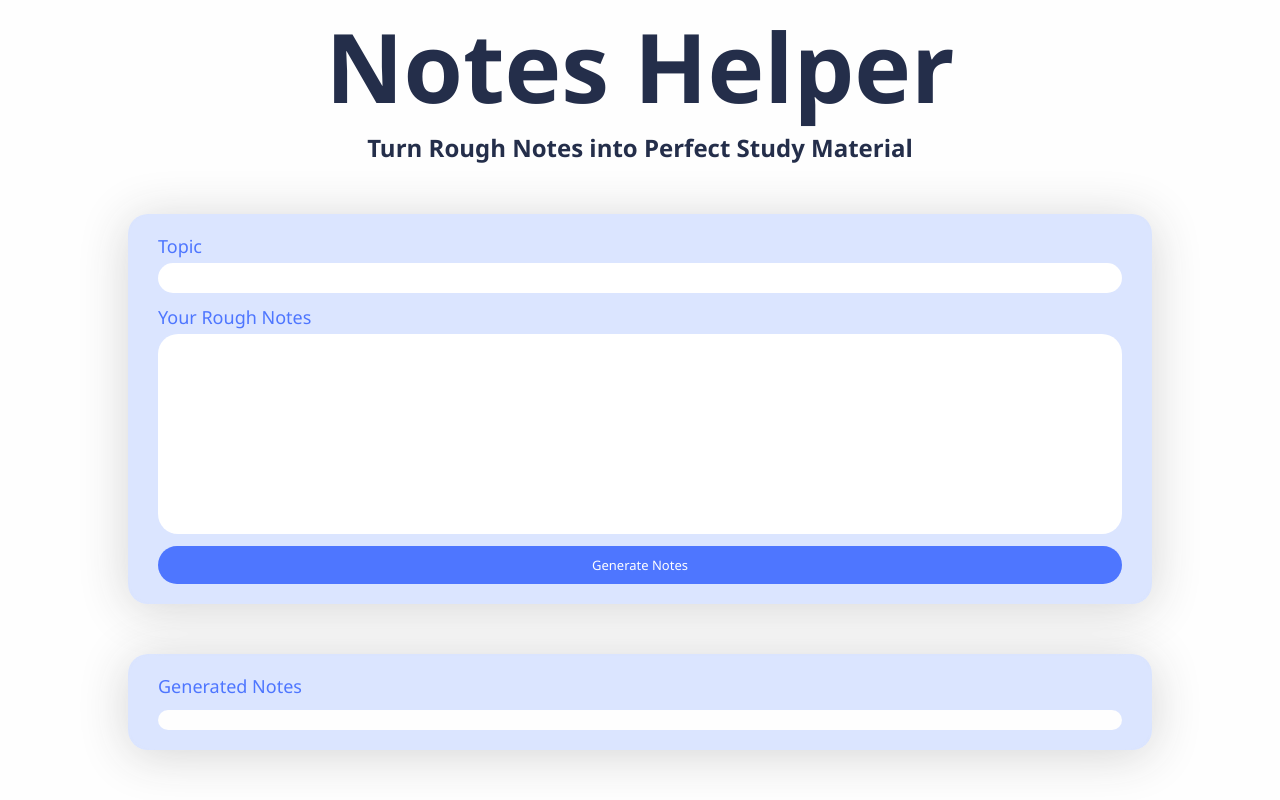
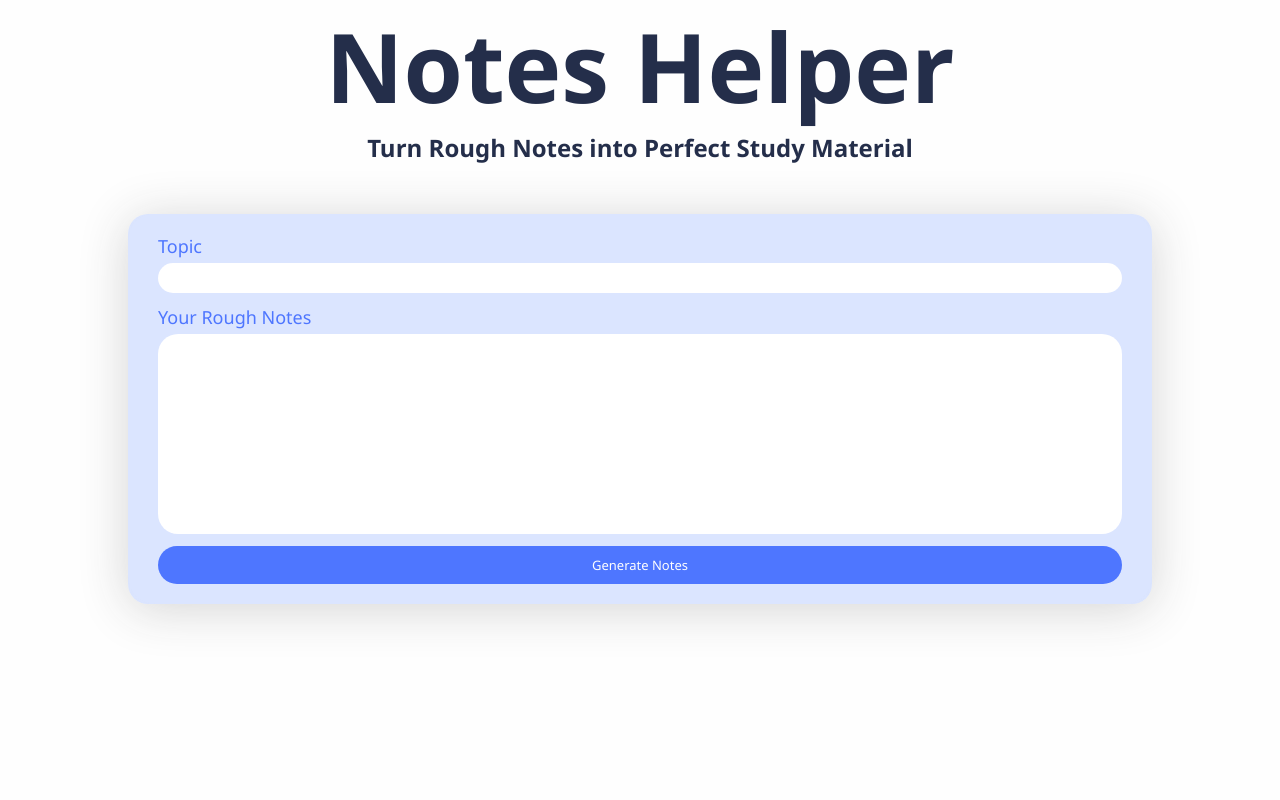
Before and after one commit to Ersatz-xD/Padhlo-ai, a React (Vite) app in the folder client/: page /notes-page in a window 1280 px wide. Shown: the part 236-1036 px from the top of the page. After the commit the page ends 890 px from the top, so only its background shows below. Built offline with nearby package versions, Linux system fonts and the light colour scheme.

Commit message:
Update NotesPage.jsx

```diff
--- a/client/src/pages/NotesPage.jsx
+++ b/client/src/pages/NotesPage.jsx
@@ -1,9 +1,19 @@
-import React from "react";
+import React, { useState } from "react";
 import "./notespage.css";
 import NotesGeneratorBox from "../modules/notes-helper/components/NotesGeneratorBox";
 import GeneratedNotes from "../modules/notes-helper/components/GeneratedNotes";
+import { getNotesFromAI } from '../api/notesHelper';
 
 const NotesPage = () => {
+
+  const [generatedNotes, setGeneratedNotes] = useState([]);
+  const handleGeneratedNotes = async ( topic, roughNotes ) => {
+
+    const explanation = await getNotesFromAI(topic, roughNotes);
+
+    const newNote = {topic, explanation };
+    setGeneratedNotes(prev => [newNote, ...prev]);
+  };
     return (
       <div className="parent-div">
 
@@ -13,11 +23,14 @@ const NotesPage = () => {
       </div>
 
       <div className="notes-generator-box">
-      <NotesGeneratorBox />
+      <NotesGeneratorBox onGenerate={handleGeneratedNotes}/>
       </div>
 
       <div className="generated-notes-box">
-        <GeneratedNotes />
+        {generatedNotes.map((note, index) => (
+          <GeneratedNotes key={index} topic={note.topic} explanation={note.explanation}/>
+
+        ))}
       </div>
 
       </div>
```
